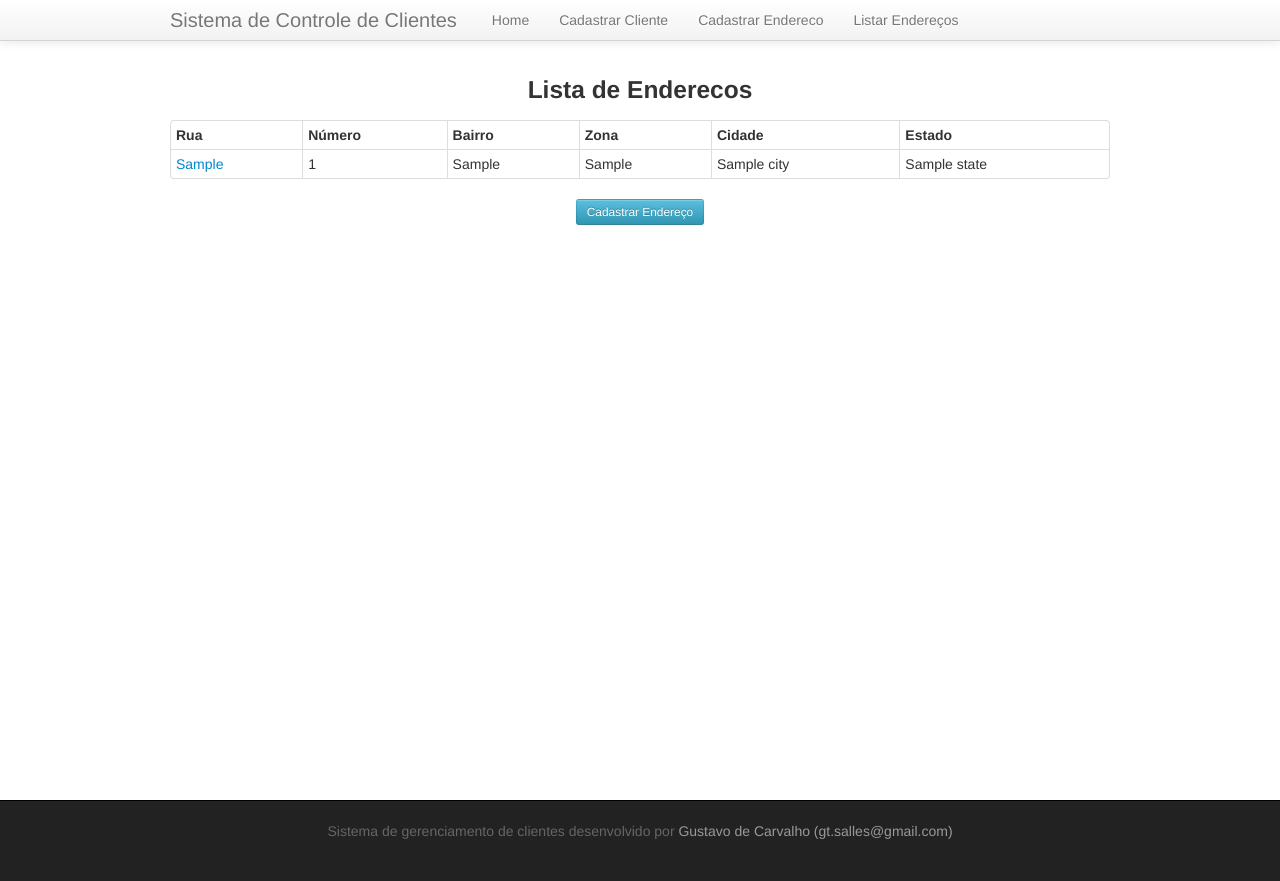
After one commit to gtsalles/clientManager, a Django app: template templates/address/list.html in a window 1280 px wide. The commit adds this page. Run offline with Django 3.2, Linux system fonts and the light colour scheme; the template is opened without the code that fills it: values that come from a table or form of the project are taken from there, others are empty; tables that the repository leaves empty hold one stand-in row (values such as "Sample post"); some libraries are stand-ins or nearby versions.

Commit message:
Added exibition pages for address

```diff
--- a/client/static/css/main.css
+++ b/client/static/css/main.css
@@ -1,8 +1,8 @@
+body { height: 100%; }
 .right { float: right; }
 .left { float: left; }
 .clear { clear: both; }
 .no_display { display: none; }
-body { height: 100%; }
 
 html, body {
 	height: 100%;
@@ -10,19 +10,17 @@ html, body {
 }
 .wrapper {
 	min-height: 100%;
-	height: auto !important;
 	height: 100%;
-	margin: 0 auto -60px; /* the bottom margin is the negative value of the footer's height */
-}
-
-.footer, .push {
-	height: 60px; /* .push must be the same height as .footer */
+	margin: 0 auto -60px;
 }
 
 footer {
+    position: relative;
+    margin-top:-60px;
+    height: 60px;
     color: #666;
     background: #222;
-    padding: 17px 0 18px 0;
+    padding-top: 20px;
     border-top: 1px solid #000;
 }
 
--- a/clientManager/settings.py
+++ b/clientManager/settings.py
@@ -15,7 +15,7 @@ DATABASES = {
         'ENGINE': 'django.db.backends.mysql', # Add 'postgresql_psycopg2', 'mysql', 'sqlite3' or 'oracle'.
         'NAME': 'clientdb',                      # Or path to database file if using sqlite3.
         'USER': 'root',                      # Not used with sqlite3.
-        'PASSWORD': '4tu4lt3ch',                  # Not used with sqlite3.
+        'PASSWORD': '',                  # Not used with sqlite3.
         'HOST': '',                      # Set to empty string for localhost. Not used with sqlite3.
         'PORT': '',                      # Set to empty string for default. Not used with sqlite3.
     }
--- a/clientManager/urls.py
+++ b/clientManager/urls.py
@@ -22,7 +22,10 @@ urlpatterns = patterns('',
     url(r'^client/edit/(\d+)/$', views.edit_client),
     url(r'^client/delete/(\d+)/$', views.delete_client),
 
+    # Address
     url(r'^address/$', views.address),
+    url(r'^list/$', views.list_addresses),
+    url(r'^show-address/(\d+)/$', views.list_address),
     url(r'^address/edit/(\d+)/$', views.edit_address),
     url(r'^address/delete/(\d+)/$', views.delete_address),
 
--- a/templates/address/create.html
+++ b/templates/address/create.html
@@ -2,7 +2,7 @@
 
 {% block section %}
     {% if form %}
-        <form action="{{ action }}" method="post" class="container wrapper">{% csrf_token %}
+        <form action="{{ action }}" method="post" class="container">{% csrf_token %}
             <table>
                 {{ form.as_table }}
             </table>
--- /dev/null
+++ b/templates/address/list.html
@@ -0,0 +1,33 @@
+{% extends "base.html" %}
+
+{% block section %}
+    <section class="container">
+        <table class="table table-bordered table-condensed table-hover">
+            <caption><h3>Lista de Enderecos</h3></caption>
+            <thead>
+                <tr>
+                    <th>Rua</th>
+                    <th>Número</th>
+                    <th>Bairro</th>
+                    <th>Zona</th>
+                    <th>Cidade</th>
+                    <th>Estado</th>
+                </tr>
+            </thead>
+            <tbody>
+                {% for ad in addresses %}
+                    <tr>
+                        <td><a href="/show-address/{{ ad.id }}">{{ ad.street }}</a></td>
+                        <td>{{ ad.number }}</td>
+                        <td>{{ ad.district }}</td>
+                        <td>{{ ad.zone }}</td>
+                        <td>{{ ad.city }}</td>
+                        <td>{{ ad.city.state }}</td>
+                    </tr>
+                {% endfor %}
+            </tbody>
+        </table>
+
+        <p class="text-center"><a class="btn btn-info btn-small" href="/address/">Cadastrar Endereço</a></p>
+    </section>
+{% endblock %}
--- a/templates/base.html
+++ b/templates/base.html
@@ -21,7 +21,6 @@
 
     <div class="wrapper">
         {% block section %}{% endblock %}
-        <div class="push"></div>
     </div>
 
     {% include "footer.html" %}
--- a/templates/client/create.html
+++ b/templates/client/create.html
@@ -1,7 +1,7 @@
 {% extends "base.html" %}
 
 {% block section %}
-    <section class="container wrapper">
+    <section class="container">
         <form action="{{ action }}" method="post">{% csrf_token %}
             <table>
                 {{ form.as_table }}
--- a/templates/client/profile.html
+++ b/templates/client/profile.html
@@ -38,8 +38,10 @@
                 </tbody>
             </table>
 
-            <a href="/client/edit/{{ client.id }}">Editar Cliente</a>
-            <a href="/client/delete/{{ client.id }}">Excluir cliente</a>
+            <div class="text-center">
+                <a class="btn btn-small btn-info" href="/client/edit/{{ client.id }}">Editar Cliente</a>
+                <a class="btn btn-small btn-info" href="/client/delete/{{ client.id }}">Excluir cliente</a>
+            </div>
         {% endif %}
     </section>
 {% endblock %}
--- a/templates/footer.html
+++ b/templates/footer.html
@@ -1,3 +1,4 @@
 <footer>
-	<p>Sistema de gerenciamento de clientes desenvolvido por Gustavo de Carvalho (gt.salles@gmail.com)</p>
+	<p class="text-center">Sistema de gerenciamento de clientes desenvolvido por <a href="http://www.facebook.com/gc.salles">Gustavo de Carvalho</a>
+        <a href="mailto:gt.salles@gmail.com"> (gt.salles@gmail.com)</a></p>
 </footer>
--- a/templates/header.html
+++ b/templates/header.html
@@ -8,6 +8,7 @@
                     <li><a href="/">Home</a></li>
                     <li><a href="/client/">Cadastrar Cliente</a></li>
                     <li><a href="/address/">Cadastrar Endereco</a></li>
+                    <li><a href="/list/">Listar Endereços</a></li>
                 </ul>
             </div>
         </div>
```
Also changed, not shown: client/views.py (+8 -0 lines), templates/address/show.html (added, +33 -0 lines).
